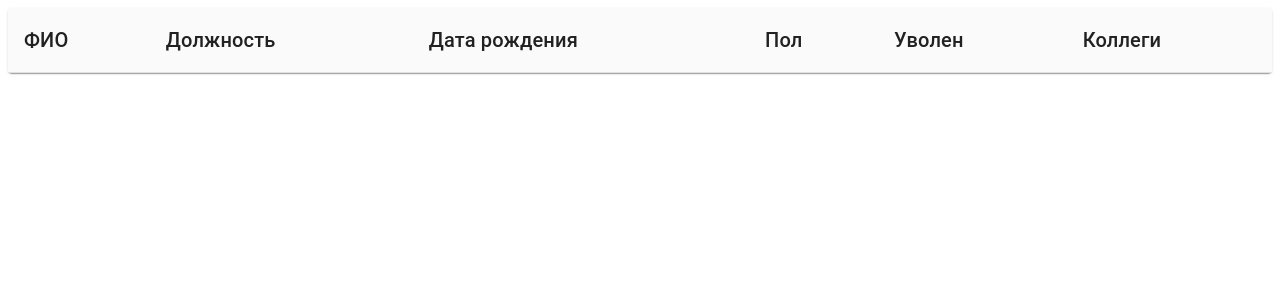
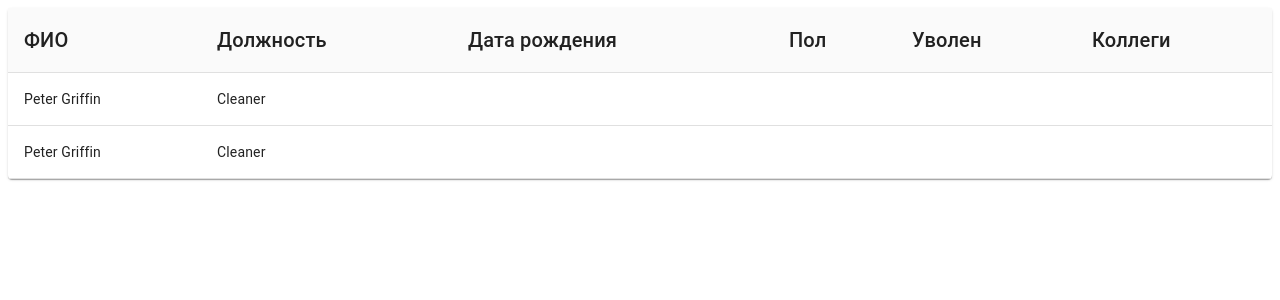
Before and after one commit to MarkiGrig/green-data, a React (Create React App) app: page / in a window 1280 px wide. Shown: the top 300 px of the page. Built offline with nearby package versions, Linux system fonts and the light colour scheme.

Commit message:
feat: EmployeeRow with selection

```diff
--- /dev/null
+++ b/src/actions/currentEmployeeActions.js
@@ -0,0 +1,4 @@
+export const selectEmployeeAction = (employee) => ({
+    type: 'SELECT_EMPLOYEE',
+    employee
+});
--- /dev/null
+++ b/src/components/CustomTableRow/CustomTableRow.js
@@ -0,0 +1,25 @@
+import React from 'react';
+import TableCell from '@material-ui/core/TableCell';
+import TableRow from '@material-ui/core/TableRow';
+
+const CustomTableRow = ({ row, handleRowClick, isActive }) => (
+    <TableRow
+        key={ row.id }
+        onClick={ event => handleRowClick(event, row.id) }
+        className={
+            isActive() ?
+                'table__row_checked'
+                : ''
+        }
+    >
+        {Object.keys(row)
+            .filter(key => key !== 'id')
+            .map((employeeProperty, index) => (
+                <TableCell key={ `${row.id}_${index}` }>
+                    {row[employeeProperty]}
+                </TableCell>
+            ))}
+    </TableRow>
+);
+
+export default CustomTableRow;
--- /dev/null
+++ b/src/components/CustomTableRow/CustomTableRowContainer.js
@@ -0,0 +1,24 @@
+import React from 'react';
+import CustomTableRow from './CustomTableRow';
+import {shallowEqual, useDispatch, useSelector} from 'react-redux';
+import { selectEmployeeAction } from '../../actions/currentEmployeeActions';
+
+const CustomTableRowContainer = ({ row }) => {
+    const dispatch = useDispatch();
+
+    const currentEmployee = useSelector(state => state.currentEmployeeState, shallowEqual);
+
+    const handleRowClick = () => {
+        dispatch(selectEmployeeAction(row));
+    };
+
+    return (
+        <CustomTableRow
+            row={ row }
+            isActive={ () => row.id === currentEmployee.id }
+            handleRowClick={ handleRowClick }
+        />
+    );
+};
+
+export default CustomTableRowContainer;
--- a/src/components/Table/EmployeeTableContainer.js
+++ b/src/components/Table/EmployeeTableContainer.js
@@ -1,13 +1,14 @@
 import React from 'react';
 import Table from './Table';
 import { shallowEqual, useSelector } from 'react-redux';
+import CustomTableRowContainer from '../CustomTableRow/CustomTableRowContainer';
 
 const columns = [
     { id: 'fullName',  label: 'ФИО' },
     { id: 'position', label: 'Должность' },
     { id: 'birthDate', label: 'Дата рождения' },
     { id: 'sex', label: 'Пол' },
-    { id: 'dismissed', label: 'Уволен' },
+    { id: 'isDismissed', label: 'Уволен' },
     { id: 'colleagues', label: 'Коллеги'}
 ];
 
@@ -18,6 +19,7 @@ const EmployeeTableContainer = () => {
         <Table
             data={ employees }
             columns={ columns }
+            row={ (rowData, key) => <CustomTableRowContainer row={ rowData } key={ key }/> }
         />
     );
 };
--- a/src/components/Table/Table.js
+++ b/src/components/Table/Table.js
@@ -7,8 +7,9 @@ import TableContainer from '@material-ui/core/TableContainer';
 import TableHead from '@material-ui/core/TableHead';
 import Typography from '@material-ui/core/Typography';
 import TableRow from '@material-ui/core/TableRow';
+import './Table.scss';
 
-const Table = ({ data, columns }) => (
+const Table = ({ data, columns, row }) => (
     <Paper>
         <TableContainer>
             <TableTemplate stickyHeader>
@@ -19,23 +20,13 @@ const Table = ({ data, columns }) => (
                                 key={ column.id }
                                 align='left'
                             >
-                                <Typography variant='h6'>{ column.label }</Typography>
+                                <Typography variant='h6'>{column.label}</Typography>
                             </TableCell>
                         ))}
                     </TableRow>
                 </TableHead>
                 <TableBody>
-                    {data.map(employee => (
-                        <TableRow key={ employee.id }>
-                            {Object.keys(employee)
-                                .filter(key => key !== 'id')
-                                .map((employeeProperty, index) => (
-                                    <TableCell key={ employee[employeeProperty] + columns[index].name }>
-                                        {employee[employeeProperty]}
-                                    </TableCell>
-                                ))}
-                        </TableRow>
-                    ))}
+                    {data.map(employee => row(employee, employee.id + 'Container'))}
                 </TableBody>
             </TableTemplate>
         </TableContainer>
--- /dev/null
+++ b/src/components/Table/Table.scss
@@ -0,0 +1,10 @@
+.table {
+    $transition-time: 0.3s;
+    &__row {
+        transition: background-color $transition-time, color $transition-time;
+
+        &_checked {
+            background: #86b5ff;
+        }
+    }
+}
--- a/src/index.js
+++ b/src/index.js
@@ -6,13 +6,35 @@ import { Provider } from 'react-redux';
 import * as serviceWorker from './serviceWorker';
 import {combineReducers, createStore} from 'redux';
 import employeeReducer from './reducers/employeeReducer';
+import currentEmployeeReducer from './reducers/currentEmployeeReducer';
 
 const reducers = combineReducers({
-    employeeState: employeeReducer
+    employeeState: employeeReducer,
+    currentEmployeeState: currentEmployeeReducer
 });
 
 const initialState = {
-    employeeState: []
+    currentEmployeeState: {},
+    employeeState: [
+        {
+            id: 'air',
+            name: 'Peter Griffin',
+            position: 'Cleaner',
+            birthDay: null,
+            sex: null,
+            isDismissed: null,
+            colleagues: null
+        },
+        {
+            id: 'yrg',
+            name: 'Peter Griffin',
+            position: 'Cleaner',
+            birthDay: null,
+            sex: null,
+            isDismissed: null,
+            colleagues: null
+        }
+    ]
 };
 
 const store = createStore(
--- /dev/null
+++ b/src/reducers/currentEmployeeReducer.js
@@ -0,0 +1,11 @@
+const currentEmployeeReducer = (state = {}, action) => {
+    switch (action.type) {
+    case 'SELECT_EMPLOYEE': {
+        return state.id !== action.employee.id ? action.employee : state;
+    }
+    default:
+        return state;
+    }
+};
+
+export default currentEmployeeReducer;
```
